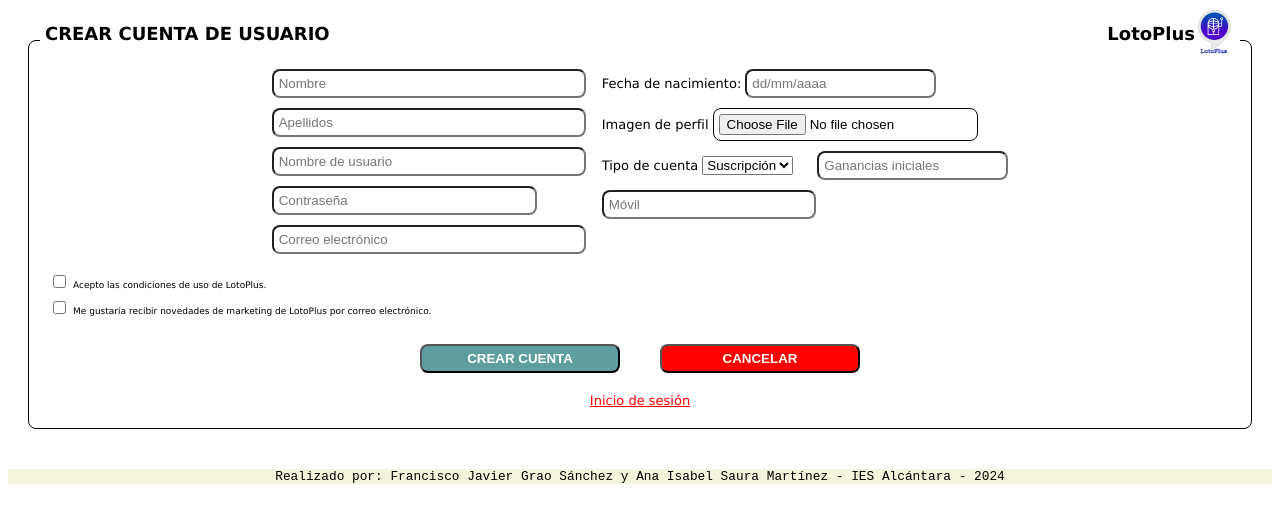
After one commit to anasauram/lotoplus, a PHP site: page / in a window 1280 px wide. The commit adds this page. Shown: the top 523 px of the page. Run offline with PHP 8.4, Linux system fonts and the light colour scheme.

Commit message:
principioInicioSesion

```diff
--- a/includes/cabecera.php
+++ b/includes/cabecera.php
@@ -14,4 +14,8 @@
 	<?php
 	require("config.php");
 	require("funciones.php");
+
+	ini_set('display_errors', 1);       // Habilita la visualización de errores
+	ini_set('display_startup_errors', 1); // Muestra errores en el inicio de PHP
+	error_reporting(E_ALL);             // Reporta todos los errores, advertencias y avisos
 	?>
--- a/includes/funciones.php
+++ b/includes/funciones.php
@@ -13,12 +13,29 @@ function conectar()
     return $pdo;
 }
 
-/** Función existeUsu: comprueba que el usuario pasado por parámetro existe en la base de datos. */
-function existeUsu($nomUsu, $id_usuario = null): bool
+/** Función existeUsu: comprueba que el usuario pasado por parámetro existe en la base de datos.
+ * @param string $nomUsu -> nombre de usuario a buscar en la base de datos.
+ * @param int $id_usuario -> posible id de usuario. Valor predeterminado null.
+ * @return bool true si hay algún usuario registrado con ese nombre de usuario; false si no.
+ */
+// function existeUsu($nomUsu, $id_usuario = null): bool
+// {
+//     $pdo = conectar();
+//     $sql = "SELECT * FROM usuarios WHERE nomusu = ? AND (idusuario != ? OR ? IS NULL)";
+//     $sentencia = $pdo->prepare($sql);
+//     $sentencia->execute([$nomUsu, $id_usuario, $id_usuario]);
+//     return $sentencia->rowCount() > 0;
+// }
+
+/** Función existeUsu: comprueba que el usuario pasado por parámetro existe en la base de datos.
+ * @param string $nomUsu -> nombre de usuario a buscar en la base de datos.
+ * @param PDO $pdo -> conexión a base de datos.
+ * @param int $id_usuario -> posible id de usuario. Valor predeterminado null.
+ * @return bool true si hay algún usuario registrado con ese nombre de usuario; false si no.
+ */
+function existeUsu($nomUsu, $pdo, $id_usuario = null): bool
 {
-    $pdo = conectar();
     $sql = "SELECT * FROM usuarios WHERE nomusu = ? AND (idusuario != ? OR ? IS NULL)";
-    $sentencia = $pdo->prepare($sql);
     $sentencia = $pdo->prepare($sql);
     $sentencia->execute([$nomUsu, $id_usuario, $id_usuario]);
     return $sentencia->rowCount() > 0;
--- /dev/null
+++ b/index.php
@@ -0,0 +1,172 @@
+<?php
+require("includes/cabecera.php");
+
+// Inicialización en caso de que no se haya registrado un error por exceso de tamaño de imagen subida.
+if (!isset($errores)) {
+    $errores = "";
+}
+
+// Si se abre la página habiendo pulsado el botón CREAR CUENTA se procederá a mostrar
+// los datos almacenados en el formulario.
+if (isset($_POST['submit'])) {
+    // Asignación a variables php de los datos introducidos en formulario.
+    $nombre = $_POST['nombre'];
+    $apellidos = $_POST['apellidos'];
+    $nombre_usuario = $_POST['nombre_usuario'];
+    $contra = $_POST['contra'];
+    $email = $_POST['email'];
+    $fecha_nacimiento = $_POST['fecha_nacimiento'];
+    $tipo_cuenta = $_POST['tipo_cuenta'];
+    $ganancias_iniciales = $_POST['ganancias_iniciales'];
+    $tlf = $_POST['tlf'];
+    $condiciones = $_POST['condiciones'] ?? false;
+    $publicidad = $_POST['publicidad'] ?? false;
+    $nombre_ruta_foto = "";
+
+    // -------- FOTO --------
+    // Comprobamos si se ha enviado un archivo (foto) para añadirla a la carpeta img de la página web.
+    if (is_uploaded_file($_FILES['foto']['tmp_name'])) {
+        $nombre_foto = $_FILES['foto']['name'];
+        $nombre_ruta_foto = "uploads/" . $nombre_foto;
+        // Comprobamos que no haya un archivo con el mismo nombre que la foto subida.
+        // Si lo hubiera le cambiamos el nombre para ponerle un identificador que lo haga único.
+        if (is_file($nombre_ruta_foto)) {
+            $nombre_foto = time() . $nombre_foto;
+            $nombre_ruta_foto = "uploads/" . $nombre_foto;
+        }
+        // Movemos la foto de un fichero temporal a la carpeta uploads de la página web.
+        move_uploaded_file($_FILES['foto']['tmp_name'], $nombre_ruta_foto);
+    }
+
+    $pdo = conectar();
+    // Validación de nombre de usuario.
+    if (existeUsu($nombre_usuario, $pdo)) {
+        $errores .= "\nError: El usuario ya existe.";
+    }
+    // Validación de edad.
+    if (!esMayorDeEdad($fecha_nacimiento)) {
+        $errores .= "\nError: El usuario no es mayor de edad.";
+    }
+
+    // Si no hay algún error se registra el usuario.
+    if (empty($errores)) {
+        // **************** Alta usuario ****************
+        $sql = "INSERT INTO usuarios(nombre, apellidos, nomusu, clave, email, tel, ganancias, fechanac, imgusu, tipocu, marketing) VALUES(?,?,?,?,?,?,?,?,?,?,?);";
+        // Hasheo de contraseña para almacenarla hasheada.
+        $contraHashed = password_hash($contra, PASSWORD_DEFAULT);
+        // Protección de inyección de SQL con prepare.
+        $sentencia = $pdo->prepare($sql);
+        $parametros = array($nombre, $apellidos, $nombre_usuario, $contraHashed, $email, $tlf, $ganancias_iniciales, $fecha_nacimiento, $nombre_ruta_foto, $tipo_cuenta, $publicidad);
+        $sentencia->execute($parametros);
+
+        echo "<script>alert('Usuario creado correctamente');";
+        // Refresco la pantalla para limpiar el formulario.
+        echo "window.location.reload();</script>";
+        exit;
+    } else {
+        // Muestro los errores si los hay.
+        echo "\n\n\n\n\n" . $errores;
+        echo "<script>alert('" . $errores . "');</script>";
+    }
+    // Si se abre la página sin venir de pulsar el botón CREAR CUENTA se muestra el formulario para cumplimentarlo.
+}
+?>
+<!-- ***************************** HTML *****************************-->
+<div id="formout_container">
+    <div id="formout_title_container">
+        <div class="formin_title_container">
+            <p class="p_grande">CREAR CUENTA DE USUARIO</p>
+        </div>
+        <div class="formin_title_container" id="logo_lotoplus_title">
+            <p class="p_grande">LotoPlus</p>
+            <img src="img/lotoplus.png" alt="Logo de LotoPlus" id="logo_lotoplus">
+        </div>
+    </div>
+
+    <form action="<?= $_SERVER['PHP_SELF'] ?>" method="POST" enctype="multipart/form-data">
+        <div id="datos_form">
+            <div class="formin_container">
+                <input type="text" maxlength="45" placeholder="Nombre" pattern="[a-zA-ZáéíóúÁÉÍÓÚñÑ\s]+" class="inputtxt_minsize" name="nombre" value="<?= isset($nombre) ? $nombre : "" ?>" required>
+                <input type="text" maxlength="65" placeholder="Apellidos" class="inputtxt_minsize" name="apellidos" value="<?= isset($apellidos) ? $apellidos : "" ?>" required>
+                <input type="text" minlength="3" maxlength="30" placeholder="Nombre de usuario" pattern="[a-zA-Z0-9]+" name="nombre_usuario" class="inputtxt_minsize" value="<?= isset($nombre_usuario) ? $nombre_usuario : "" ?>" required>
+                <!-- <div id="contra_container"> -->
+                <input type="password" minlength="4" maxlength="20" placeholder="Contraseña" id="contra" name="contra"
+                    pattern="(?=.*[a-z])(?=.*[A-Z])(?=.*\d)(?=.*[@$!%*?&])[A-Za-z\d@$!%*?&]+" value="<?= isset($contra) ? $contra : "" ?>" required>
+                <!-- <input type="image" src="img/mostrarContra.png" alt="Mostrar/Ocultar contraseña" id="img-contra" onclick="togglePasswordVisibility(event)"> -->
+                <!-- </div> -->
+                <input type="email" placeholder="Correo electrónico" class="inputtxt_minsize" name="email" pattern="[a-zA-Z0-9._%+-]+@[a-zA-Z0-9.-]+\.[a-zA-Z]{2,}" value="<?= isset($email) ? $email : "" ?>" required>
+            </div>
+            <div class="formin_container">
+                <div>
+                    <label for="fecha_nacimiento">Fecha de nacimiento:</label>
+                    <input type="text" id="fecha_nacimiento" placeholder="dd/mm/aaaa" name="fecha_nacimiento" pattern="^(0[1-9]|[12][0-9]|3[01])/(0[1-9]|1[0-2])/\d{4}$" value="<?= isset($fecha_nacimiento) ? $fecha_nacimiento : "" ?>" required>
+                </div>
+                <div>
+                    <label for="img_perfil">Imagen de perfil</label>
+                    <input type="file" id="img_perfil" accept=".jpg, .gif, .png" name="foto">
+                </div>
+                <div>
+                    <label for="tipo_cuenta">Tipo de cuenta</label>
+                    <select id="tipo_cuenta" name="tipo_cuenta">
+                        <option value="suscripcion" selected>Suscripci&oacuten</option>
+                        <option value="gratuita" <?= isset($tipo_cuenta) && $tipo_cuenta == "gratuita" ? "selected" : "" ?>>Gratuita</option>
+                    </select>
+                    <input type="number" placeholder="Ganancias iniciales" step="0.01" name="ganancias_iniciales" value="<?= isset($ganancias_iniciales) ? $ganancias_iniciales : "" ?>">
+                </div>
+                <input type="tel" minlength="9" maxlength="9" placeholder="Móvil" name="tlf" value="<?= isset($tlf) ? $tlf : "" ?>" required>
+            </div>
+        </div>
+        <div>
+            <div>
+                <input type="checkbox" id="condiciones" name="condiciones" required <?= isset($condiciones) && $condiciones == true  ? "checked" : false ?>>
+                <label for="condiciones" id="lbl_condiciones">Acepto las condiciones de uso de LotoPlus.</label>
+            </div>
+            <div>
+                <input type="checkbox" id="marketing" name="publicidad" <?= isset($publicidad) && $publicidad == true ? "checked" : false ?>>
+                <label for="marketing" id="lbl_marketing">Me gustaría recibir novedades de marketing de LotoPlus por correo electrónico.</label>
+            </div>
+        </div>
+        <div class="centrado">
+            <button type="submit" class="btn_submit" name="submit">CREAR CUENTA</button>
+            <button type="reset" class="btn_cancelar">CANCELAR</button>
+        </div>
+        <div class="centrado">
+            <a class="p_peque" href="inicioSesion.php">Inicio de sesión</a>
+        </div>
+    </form>
+</div>
+
+<!-- *********************** SCRIPTS *********************** -->
+<!-- Control de tamaño máximo de archivo subido -->
+<script>
+    document.getElementById('myForm').addEventListener('submit', function(e) {
+        var file = document.getElementById('img_perfil').files[0];
+
+        // Tamaño máximo permitido (en bytes).
+        var maxSize = 4096 * 1024; // 4096KB
+
+        if (file.size > maxSize) {
+            e.preventDefault(); // Detener el envío del formulario
+            <?php
+            $errores = "\nEl archivo subido supera el tamaño requerido.";
+            ?>
+        }
+    });
+</script>
+
+<!-- Cambio de visibilidad de contraseña
+    <script>
+        function togglePasswordVisibility(event) {
+            event.preventDefault(); // Evitar que se envíe el formulario al hacer clic en la imagen
+
+            const passwordInput = document.getElementById('contra');
+            const isPasswordVisible = passwordInput.type === "text"; // Cambiar el tipo de input entre "password" y "text"
+            passwordInput.type = isPasswordVisible ? "password" : "text";
+
+            const img = event.target; // Cambiar la imagen del botón según el estado
+            img.src = isPasswordVisible ? "img/mostrarContra.png" : "img/ocultarContra.png"; // Cambia la ruta de la imagen de ocultar
+        }
+    </script> -->
+<?php
+require("includes/pie.php");
+?>
--- a/scripts/lotoplus.sql
+++ b/scripts/lotoplus.sql
@@ -92,6 +92,6 @@ FOREIGN KEY (idsorteo) References sorteos(idsorteo)
 ) engine=innodb;
 
 /*Premios acumulados */
-select sum(par.importe*pre.premio)
-from premios pre, participaciones par
-where (pre.idsorteo =  par.idsorteo) and (pre.numero = par.numero) and (par.idprop = $idusuario);
+-- select sum(par.importe*pre.premio)
+-- from premios pre, participaciones par
+-- where (pre.idsorteo =  par.idsorteo) and (pre.numero = par.numero) and (par.idprop = $idusuario);
--- a/style/registro_formulario.css
+++ b/style/registro_formulario.css
@@ -69,7 +69,9 @@ select{
 }
 
 .centrado {
-    text-align: center;
+    /* text-align: center; */
+    display: flex;
+    justify-content: center;
 }
 
 #formout_container {
@@ -109,7 +111,7 @@ select{
 @media(max-width:600px){
     #datos_form {
         justify-content: none;
-}
+    }
 }
 
 #img_perfil {
@@ -118,11 +120,11 @@ select{
     padding: 5px;
 }
 
-#btn_submit {
+.btn_submit {
     background-color: cadetblue;
 }
 
-#btn_cancelar {
+.btn_cancelar {
     background-color: red;
 }
 
@@ -143,11 +145,6 @@ select{
     max-width: 350px;
 }
 
-#botones_container, #inicio_sesion {
-    display: flex;
-    justify-content: center;
-}
-
 #pie {
     margin-top: 1rem;
     background-color: beige;
@@ -156,7 +153,7 @@ select{
 }
 
 /* #cab {
-    background-color: beige;
-    color: blue;
-    font-family: Georgia, 'Times New Roman', Times, serif;
+background-color: beige;
+color: blue;
+font-family: Georgia, 'Times New Roman', Times, serif;
 } */
```
Also changed, not shown: inicioSesion.php (added, +50 -0 lines).
